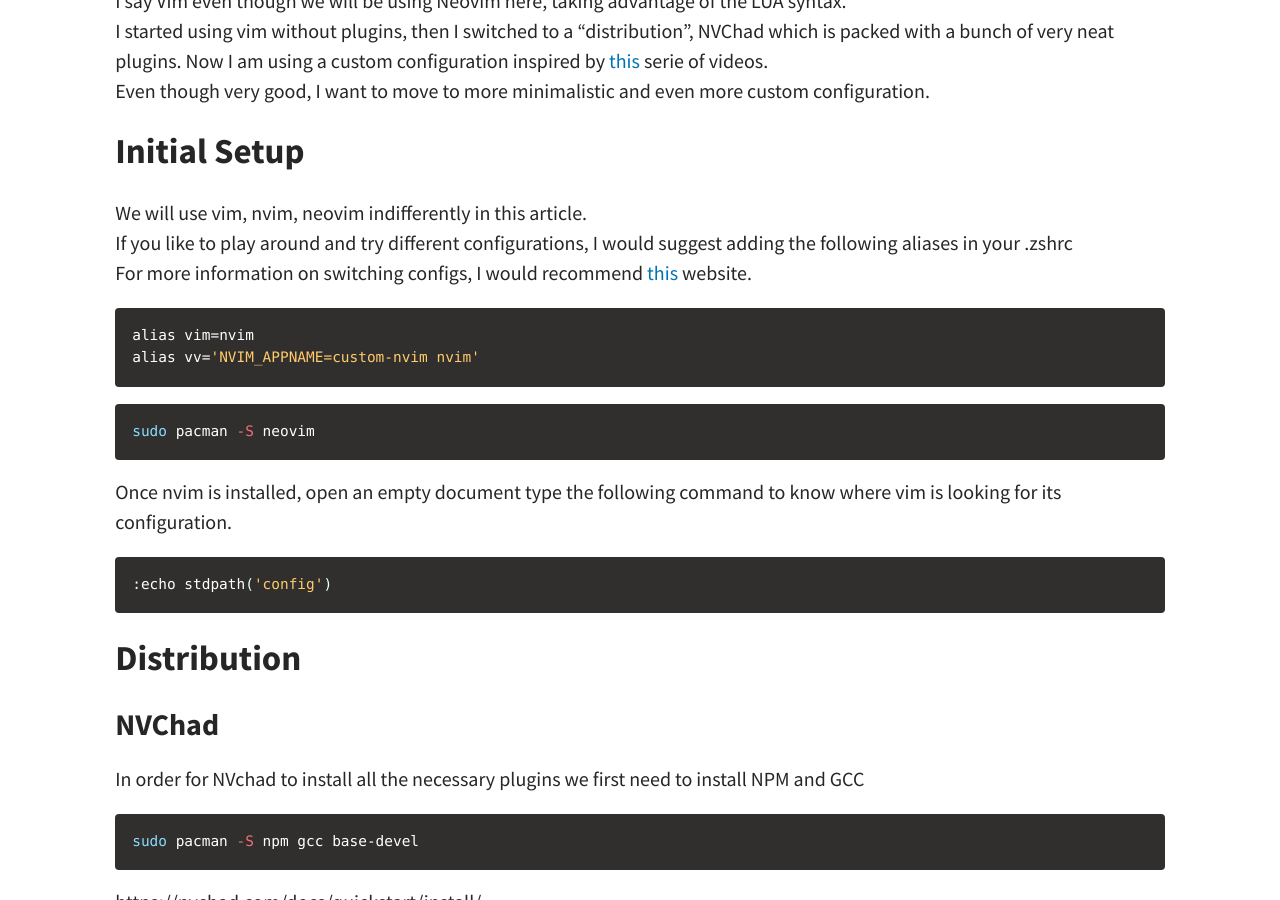
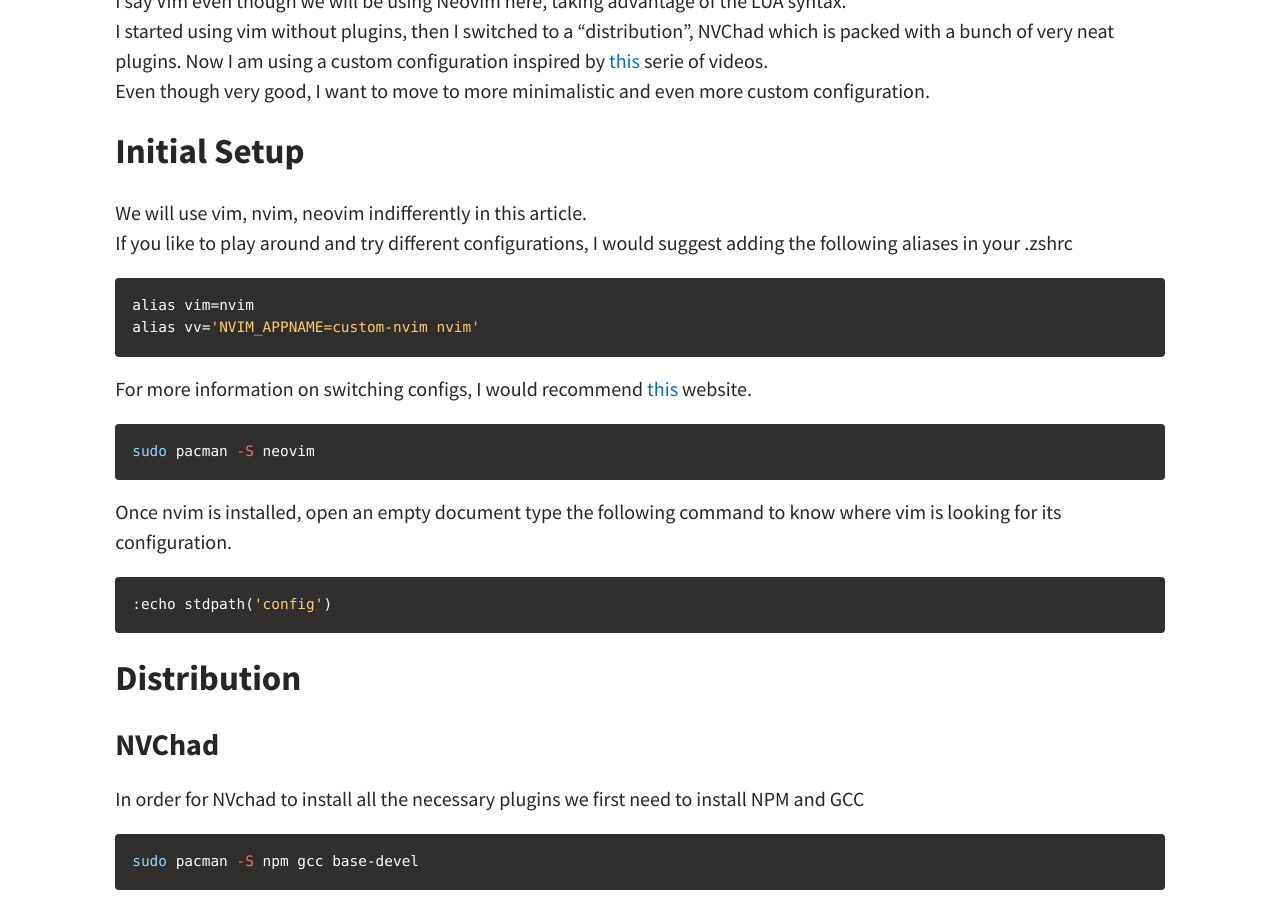
Before and after one commit to cristalcorp/cristalcorp.github.io, a Jekyll site: the page built from _posts/2024-09-22-Vim.md, in a window 1280 px wide and 900 px high, scrolled down 599 px. Built offline with Jekyll 4.4.1, drawn with Linux system fonts in a browser that asks for light colours; a script that is not in the unit is left out.

Commit message:
quote zshrc

````diff
--- a/_posts/2024-09-22-Vim.md
+++ b/_posts/2024-09-22-Vim.md
@@ -18,11 +18,11 @@ Even though very good, I want to move to more minimalistic and even more custom
 ## Initial Setup
 We will use vim, nvim, neovim indifferently in this article.
 If you like to play around and try different configurations, I would suggest adding the following aliases in your .zshrc
-For more information on switching configs, I would recommend [this](https://michaeluloth.com/neovim-switch-configs/) website.
 ```config
 alias vim=nvim
 alias vv='NVIM_APPNAME=custom-nvim nvim'
 ```
+For more information on switching configs, I would recommend [this](https://michaeluloth.com/neovim-switch-configs/) website.
 ```bash
 sudo pacman -S neovim
 ```
````
